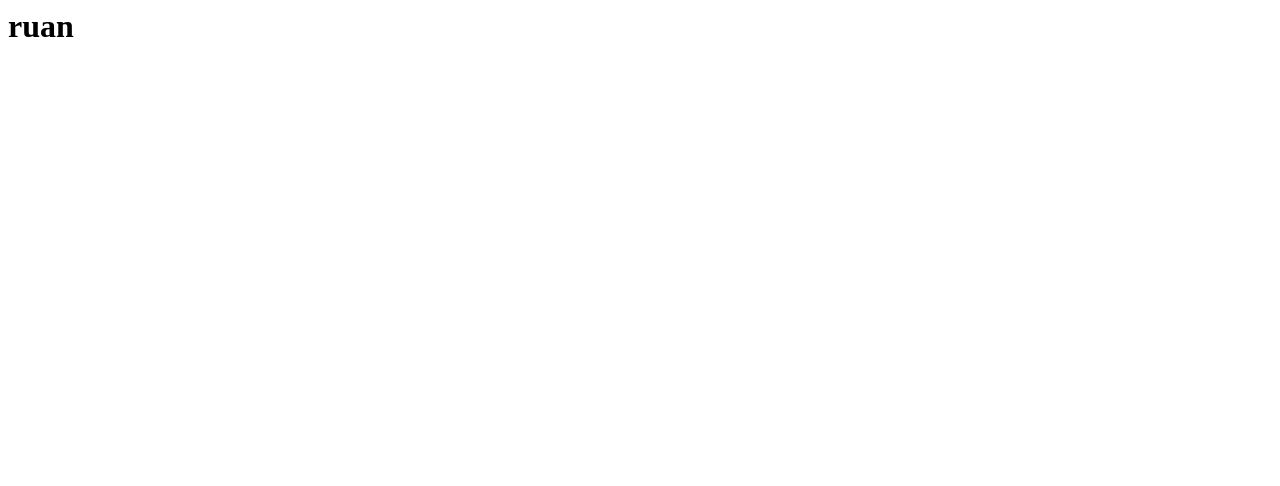
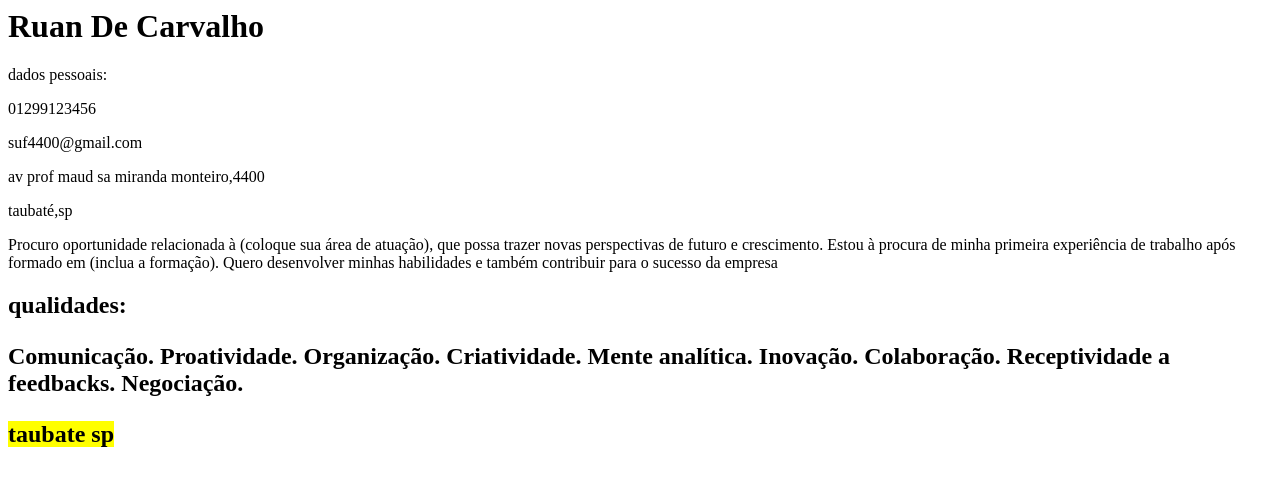
Before and after one commit to ruandecarvalho/curriculo, a plain HTML site: page index.html in a window 1280 px wide. Drawn offline with Linux system fonts and the light colour scheme.

Commit message:
Update index.html

```diff
--- a/index.html
+++ b/index.html
@@ -1 +1,30 @@
-<h1>ruan </h>
+</head>
+<body>
+
+<h1>Ruan De Carvalho</h1>
+<p>dados pessoais:
+<p>01299123456
+<p>suf4400@gmail.com
+<p>av prof maud sa miranda monteiro,4400
+<p>taubaté,sp
+
+<p>Procuro oportunidade relacionada à (coloque sua área de atuação), que possa trazer novas perspectivas de futuro e crescimento. Estou à procura de minha primeira experiência de trabalho após formado em (inclua a formação). Quero desenvolver minhas habilidades e também contribuir para o sucesso da empresa
+
+<h2>qualidades:
+<p>Comunicação.
+Proatividade.
+Organização.
+Criatividade.
+Mente analítica.
+Inovação.
+Colaboração.
+Receptividade a feedbacks.
+Negociação.
+
+
+
+<p><mark>taubate sp</mark></p>
+
+
+</body>
+</html>
```
